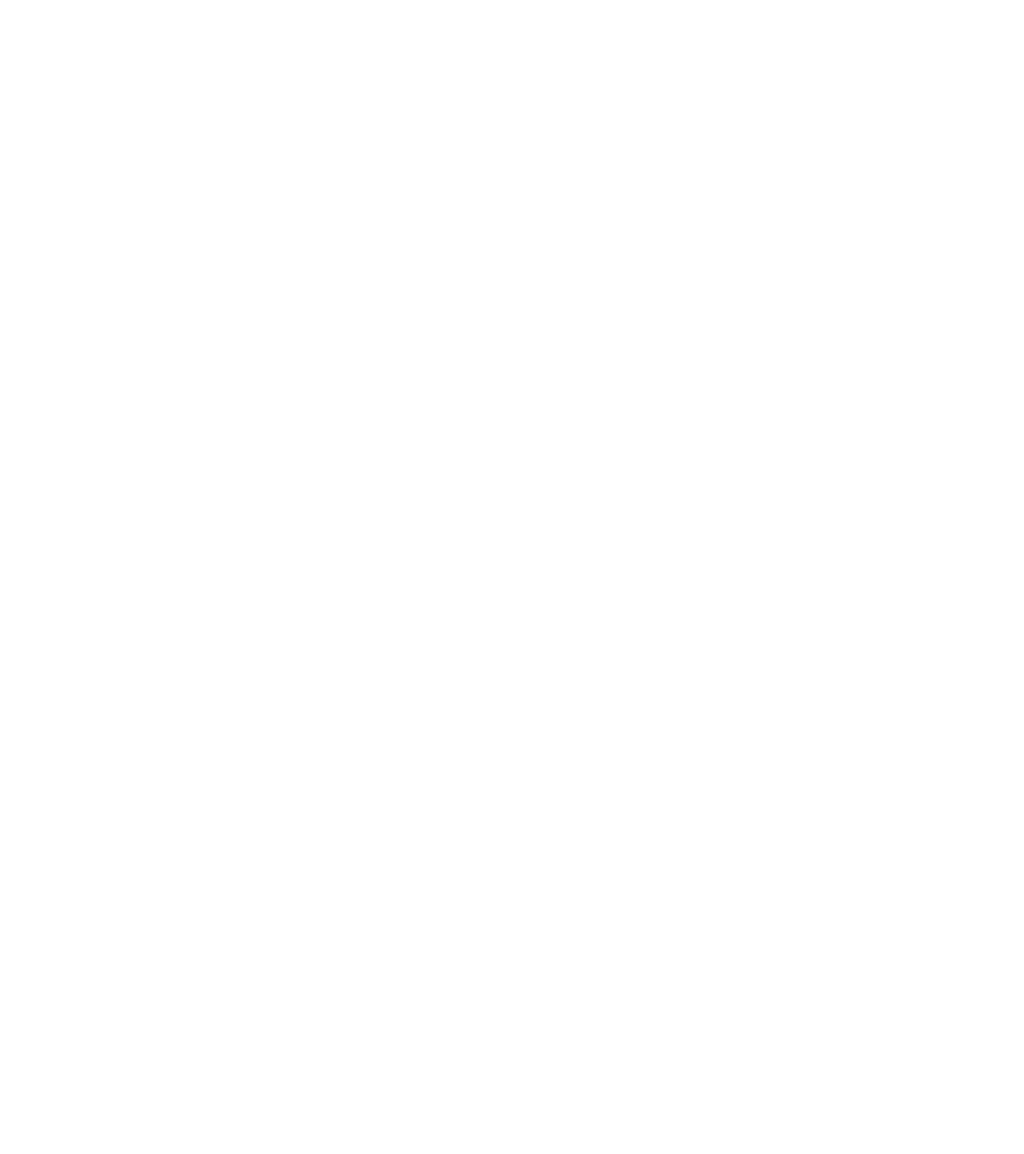
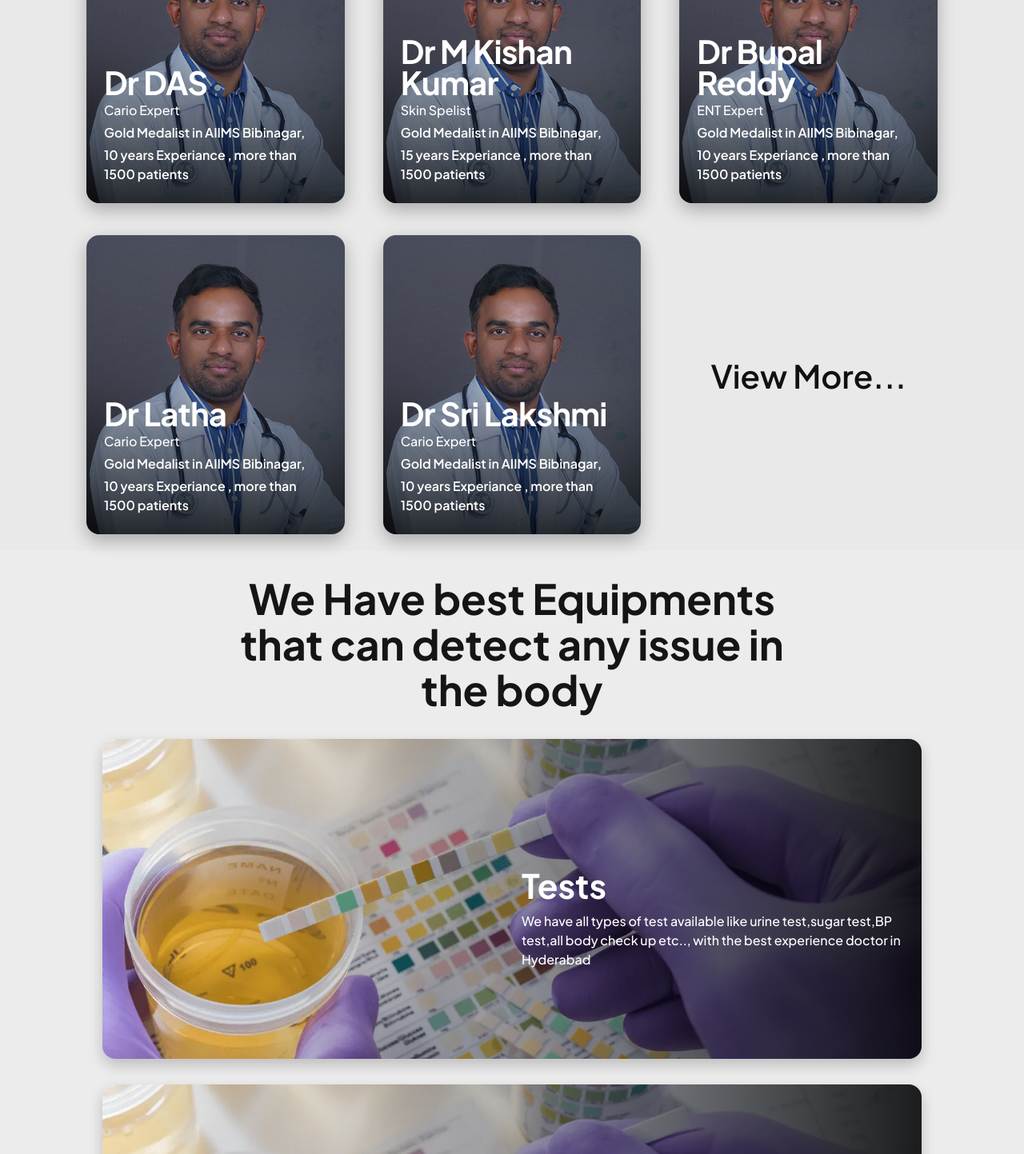
Before and after one commit to Altusd2d/appointoHealth, a Next.js app: page /hospital/premium in a window 1280 px wide. Before the commit this address had no page. Shown: the part 260-1703 px from the top of the page at 80% size. Before the commit the page ends 800 px from the top, so only its background shows below. Built offline with nearby package versions, Linux system fonts and the light colour scheme.

Commit message:
doctors section and equipement section

```diff
--- a/src/app/hospital/page.tsx
+++ b/src/app/hospital/page.tsx
@@ -107,12 +107,13 @@ export default function HospitalSearch() {
                   >
                     Book an appointment
                   </button>
-                  <button
-                    type="button"
+                  <Link
+                    // type="button"
+                    href="/hospital/premium"
                     className="text-base font-medium text-sky-600 transition hover:text-sky-700"
                   >
                     View More...
-                  </button>
+                  </Link>
                 </div>
               </article>
             );
--- /dev/null
+++ b/src/app/hospital/premium/page.tsx
@@ -0,0 +1,11 @@
+import Doctors from "@/components/hospitalPremium/doctors";
+import Equipment from "@/components/hospitalPremium/equipment";
+
+export default function Premium(){
+    return(
+        <div>
+            <Doctors/>
+            <Equipment/>
+        </div>
+    )
+}
--- /dev/null
+++ b/src/components/hospitalPremium/doctors.tsx
@@ -0,0 +1,109 @@
+"use client";
+
+import Image from "next/image";
+
+type DoctorCard = {
+  id: string;
+  name: string;
+  role: string;
+  achievement: string;
+  experience: string;
+  image: string;
+};
+
+const doctors: DoctorCard[] = [
+  {
+    id: "doc-1",
+    name: "Dr DAS",
+    role: "Cario Expert",
+    achievement: "Gold Medalist in AIIMS Bibinagar,",
+    experience: "10 years Experiance , more than 1500 patients",
+    image: "/hospital/doctor1.png",
+  },
+  {
+    id: "doc-2",
+    name: "Dr M Kishan Kumar",
+    role: "Skin Spelist",
+    achievement: "Gold Medalist in AIIMS Bibinagar,",
+    experience: "15 years Experiance , more than 1500 patients",
+    image: "/hospital/doctor1.png",
+  },
+  {
+    id: "doc-3",
+    name: "Dr Bupal Reddy",
+    role: "ENT Expert",
+    achievement: "Gold Medalist in AIIMS Bibinagar,",
+    experience: "10 years Experiance , more than 1500 patients",
+    image: "/hospital/doctor1.png",
+  },
+  {
+    id: "doc-4",
+    name: "Dr Latha",
+    role: "Cario Expert",
+    achievement: "Gold Medalist in AIIMS Bibinagar,",
+    experience: "10 years Experiance , more than 1500 patients",
+    image: "/hospital/doctor1.png",
+  },
+  {
+    id: "doc-5",
+    name: "Dr Sri Lakshmi",
+    role: "Cario Expert",
+    achievement: "Gold Medalist in AIIMS Bibinagar,",
+    experience: "10 years Experiance , more than 1500 patients",
+    image: "/hospital/doctor1.png",
+  },
+];
+
+function DoctorItem({ doctor }: { doctor: DoctorCard }) {
+  return (
+    <article className="relative overflow-hidden rounded-[16px] shadow-[0_8px_22px_rgba(0,0,0,0.28)]">
+      <Image
+        src={doctor.image}
+        alt={doctor.name}
+        width={440}
+        height={510}
+        // sizes="255px"
+        quality={100}
+        unoptimized
+        className="object-cover"
+      />
+      <div className="absolute inset-0 bg-gradient-to-t from-[rgba(0,0,0,0.82)] via-[rgba(0,0,0,0.28)] to-transparent" />
+
+      <div className="absolute bottom-3 left-3 right-3 text-white px-2.5 pb-3">
+        <h3 className="xl:text-[40px] lg:text[35px] md:text-[28px] text-[20px] leading-[0.98] font-bold tracking-[-0.02em]">
+          {doctor.name}
+        </h3>
+        <p className="mt-2 md:text-[16px] text-[12px] font-medium leading-none">
+          {doctor.role}
+        </p>
+        <p className="mt-2 md:text-[16px] text-[12px] font-semibold ">
+          {doctor.achievement}
+        </p>
+        <p className="mt-1 md:text-[16px] text-[12px] font-semibold">
+          {doctor.experience}
+        </p>
+      </div>
+    </article>
+  );
+}
+
+export default function Doctors() {
+  return (
+    <section className="mt-10 bg-[#e9e9e9] py-5 xl:px-27 lg:px-10 sm:px-10 px-5">
+      <div className="mx-auto grid  grid-cols-1 justify-items-center gap-x-12 gap-y-10 sm:grid-cols-2 lg:grid-cols-3">
+        {doctors.map((doctor) => (
+          <DoctorItem key={doctor.id} doctor={doctor} />
+        ))}
+
+        <div className="grid max-h-[352px] max-w-[255px] place-items-center">
+          <button
+            type="button"
+            className="text-[40px] font-semibold text-[#111111]"
+          >
+            View More...
+          </button>
+        </div>
+      </div>
+    </section>
+  );
+}
--- /dev/null
+++ b/src/components/hospitalPremium/equipment.tsx
@@ -0,0 +1,73 @@
+"use client";
+
+import Image from "next/image";
+
+type EquipmentCard = {
+  id: string;
+  title: string;
+  description: string;
+  image: string;
+};
+
+const equipments: EquipmentCard[] = [
+  {
+    id: "test",
+    title: "Tests",
+    description:
+      "We have all types of test available like urine test,sugar test,BP test,all body check up etc.., with the best experience doctor in Hyderabad",
+    image: "/hospital/equipment/ct_scan.png",
+  },
+  {
+    id: "ct-scan",
+    title: "CT SCAN",
+    description:
+      "We Best CT scan that scan vital organ for better information for the doctor and also find exact problem link tumor, brain,stonack etc.,",
+    image: "/hospital/equipment/ct_scan.png",
+  },
+  {
+    id: "x-ray",
+    title: "X-RAY",
+    description:
+      "We have all types of test available like urine test,sugar test,BP test,all body check up etc., with the best experience doctor in Hyderabad",
+    image: "/hospital/equipment/ct_scan.png",
+  },
+];
+
+function EquipmentItem({ item }: { item: EquipmentCard }) {
+  return (
+    <article className="relative w-full  overflow-hidden rounded-[16px] shadow-[0_8px_18px_rgba(0,0,0,0.2)]">
+      <Image
+        src={item.image}
+        alt={item.title}
+        width={1440}
+        height={810*0.5}
+        className="object-cover md:h-[400px] h-[340px]"
+        // sizes="(max-width: 768px) 92vw, 760px"
+      />
+      <div className="absolute inset-0 bg-gradient-to-r from-transparent via-[rgba(0,0,0,0.3)] to-[rgba(0,0,0,0.88)]" />
+
+      <div className="absolute bottom-[25%] lg:left-[50%] left-[20%] min-w-[220px] text-white px-3 pb-3  ">
+        <h3 className="md:text-[42px] text-[26px] leading-none font-bold">{item.title}</h3>
+        <p className="mt-3 text-[16px] leading-6 font-medium">{item.description}</p>
+      </div>
+    </article>
+  );
+}
+
+export default function Equipment() {
+  return (
+    <section className="bg-[#ececec]  py-8 md:px-16 xl:px-32 lg:px-28 md:px-20 px-5">
+      <div className="mx-auto w-full flex flex-col items-center">
+        <h2 className=" lg:text-[52px] md:text-[45px] text-center text-[28px] leading-[1.1] md:w-[60vw] w-[80vw] font-bold text-[#151515]">
+          We Have best Equipments that can detect any issue in the body
+        </h2>
+
+        <div className="mt-8 space-y-8">
+          {equipments.map((item) => (
+            <EquipmentItem key={item.id} item={item} />
+          ))}
+        </div>
+      </div>
+    </section>
+  );
+}
```
Also changed, not shown: public/hospital/doctor1.png, public/hospital/equipment/ct_scan.png, src/components/hospitalPremium/hero.tsx (added).
